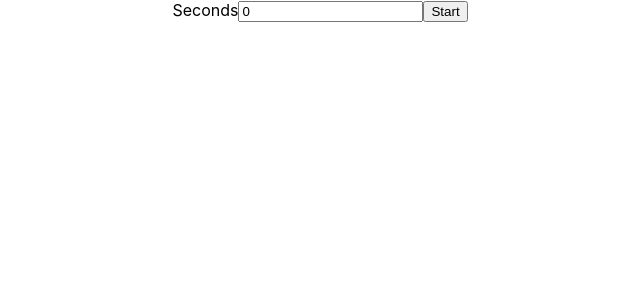
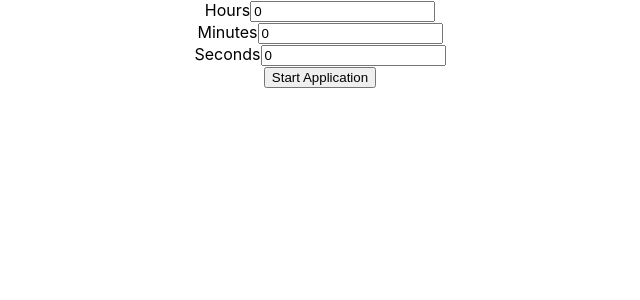
Before and after one commit to sanchit0496/reactjs-machine-coding-challenges, a React (Create React App) app in the folder countdown-timer/: page / in a window 1280 px wide. Shown: the top 300 px of the page, without its empty margins (320-960 px from the left). Built offline with nearby package versions, Linux system fonts and the light colour scheme.

Commit message:
added more input option

```diff
--- a/countdown-timer/src/App.js
+++ b/countdown-timer/src/App.js
@@ -1,51 +1,79 @@
-import './App.css';
-import useTimer from './hooks/useTimer';
-import { useState } from 'react';
+import "./App.css";
+import useTimer from "./hooks/useTimer";
+import { useState } from "react";
 
 function App() {
+  const [started, setStarted] = useState(false);
+  const [secondsEntered, setSecondsEntered] = useState(0);
+  const [minutesEntered, setMinutesEntered] = useState(0);
+  const [hoursEntered, setHoursEntered] = useState(0);
 
-  const [started, setStarted] = useState(false)
-  const [secondsEntered, setSecondsEntered] = useState(0)
-
-  const {secondsLeft} = useTimer(started ? secondsEntered : 0)
-
-  console.log('secondsLeft',secondsLeft)
+  const { secondsLeft } = useTimer(
+    hoursEntered,
+    minutesEntered,
+    secondsEntered
+  );
 
   const handleStart = () => {
-    setStarted(true)
-  }
+    setStarted(true);
+  };
 
   const handleReset = () => {
-    setStarted(false)
-    setSecondsEntered(0)
-  }
+    setStarted(false);
+    setSecondsEntered(0);
+  };
 
   const handleUserInput = (e, type) => {
-    if(isNaN(Number(e.target.value))){
-      setSecondsEntered(0)
+    if (isNaN(Number(e.target.value))) {
+      setSecondsEntered(0);
+    } else if (type === "seconds" && !isNaN(Number(e.target.value))) {
+      setSecondsEntered(e.target.value);
+    } else if (type === "minutes" && !isNaN(Number(e.target.value))) {
+      setMinutesEntered(e.target.value);
+    } else if (type === "hours" && !isNaN(Number(e.target.value))) {
+      setHoursEntered(e.target.value);
     }
-    else if(type === 'seconds' && !isNaN(Number(e.target.value))){
-      console.log('e.target.value', e.target.value)
-      setSecondsEntered(e.target.value)
-    }
-  }
+  };
 
   return (
     <div className="App">
+      {started && secondsLeft > 0 ? (
+        <>
+          Seconds Left: {secondsLeft}
+          <button onClick={() => handleReset()}>Reset</button>
+        </>
+      ) : (
+        <>
+          <div>
+            <label>Hours</label>
+            <input
+              value={hoursEntered}
+              type="text"
+              onChange={(e) => handleUserInput(e, "hours")}
+            />
+          </div>
 
-      {started ?
-      <>
-        Seconds Left: {secondsLeft}
-        <button onClick={() => handleReset()}>Reset</button>
-      </>
-      :
-      <>
-       <label>Seconds</label>
-       <input value={secondsEntered} type='text' onChange={(e) => handleUserInput(e, 'seconds')} />
-       <button onClick={() => handleStart()}>Start</button>
-      </>
-      }
+          <div>
+            <label>Minutes</label>
+            <input
+              value={minutesEntered}
+              type="text"
+              onChange={(e) => handleUserInput(e, "minutes")}
+            />
+          </div>
 
+          <div>
+            <label>Seconds</label>
+            <input
+              value={secondsEntered}
+              type="text"
+              onChange={(e) => handleUserInput(e, "seconds")}
+            />
+          </div>
+
+          <button onClick={() => handleStart()}>Start Application</button>
+        </>
+      )}
     </div>
   );
 }
--- a/countdown-timer/src/hooks/useTimer.js
+++ b/countdown-timer/src/hooks/useTimer.js
@@ -1,11 +1,12 @@
 import { useState, useEffect } from "react";
 
-const useTimer = (start) => {
-  const [secondsLeft, setSecondsLeft] = useState(start);
+const useTimer = (hoursEntered, minutesEntered, secondsEntered) => {
+    console.log('hoursEntered, minutesEntered, secondsEntered', hoursEntered, minutesEntered, secondsEntered)
+  const [secondsLeft, setSecondsLeft] = useState(secondsEntered);
 
   useEffect(() => {
-    if (start === 0) return;
-    setSecondsLeft(start);
+    if (secondsEntered === 0) return;
+    setSecondsLeft(secondsEntered);
     let interval = setInterval(() => {
       setSecondsLeft((prev) => {
         if (prev === 1) {
@@ -16,7 +17,7 @@ const useTimer = (start) => {
       });
     }, 1000);
     return () => clearInterval(interval);
-  }, [start]);
+  }, [secondsEntered]);
 
   return {
     secondsLeft,
```
